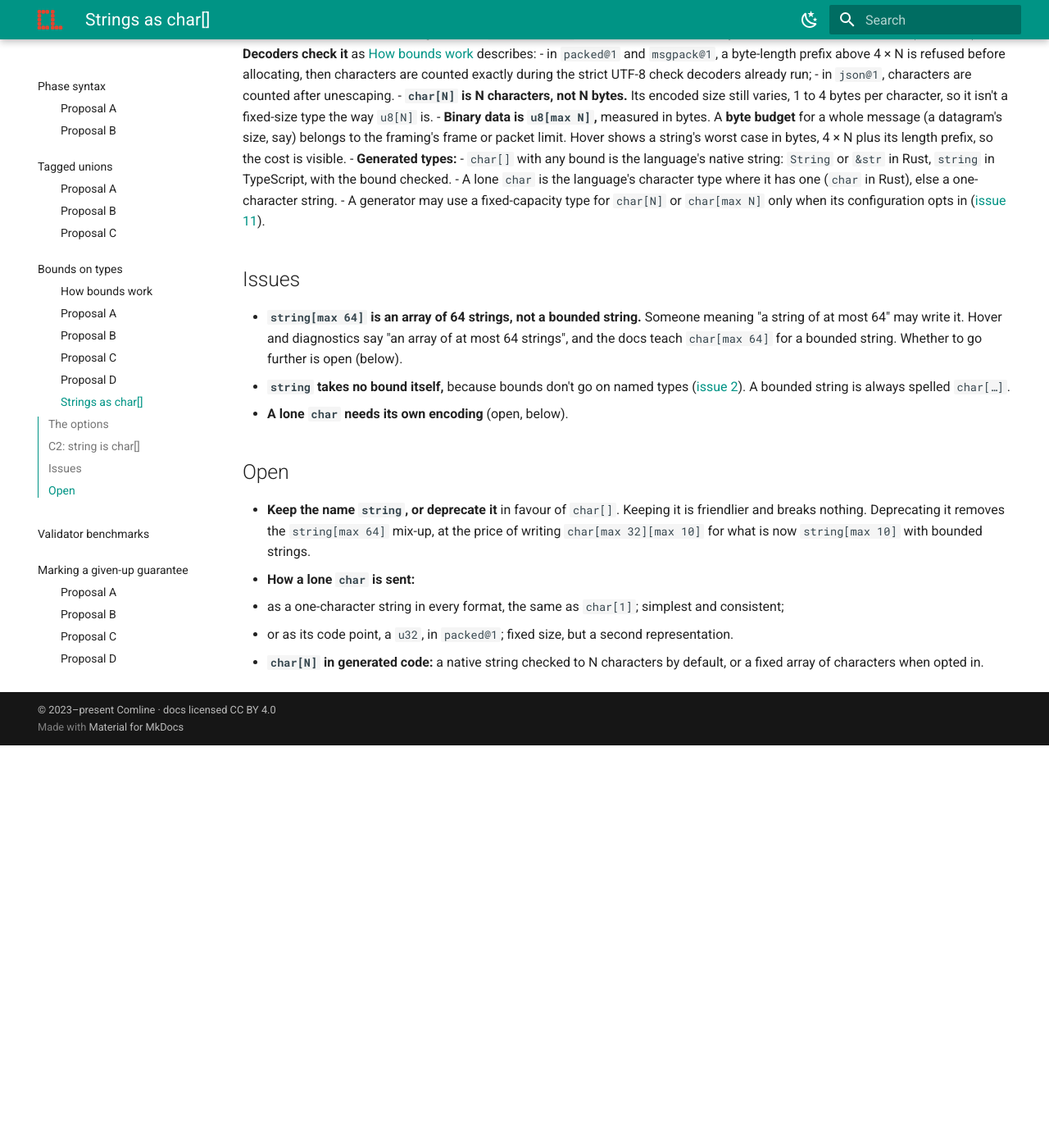
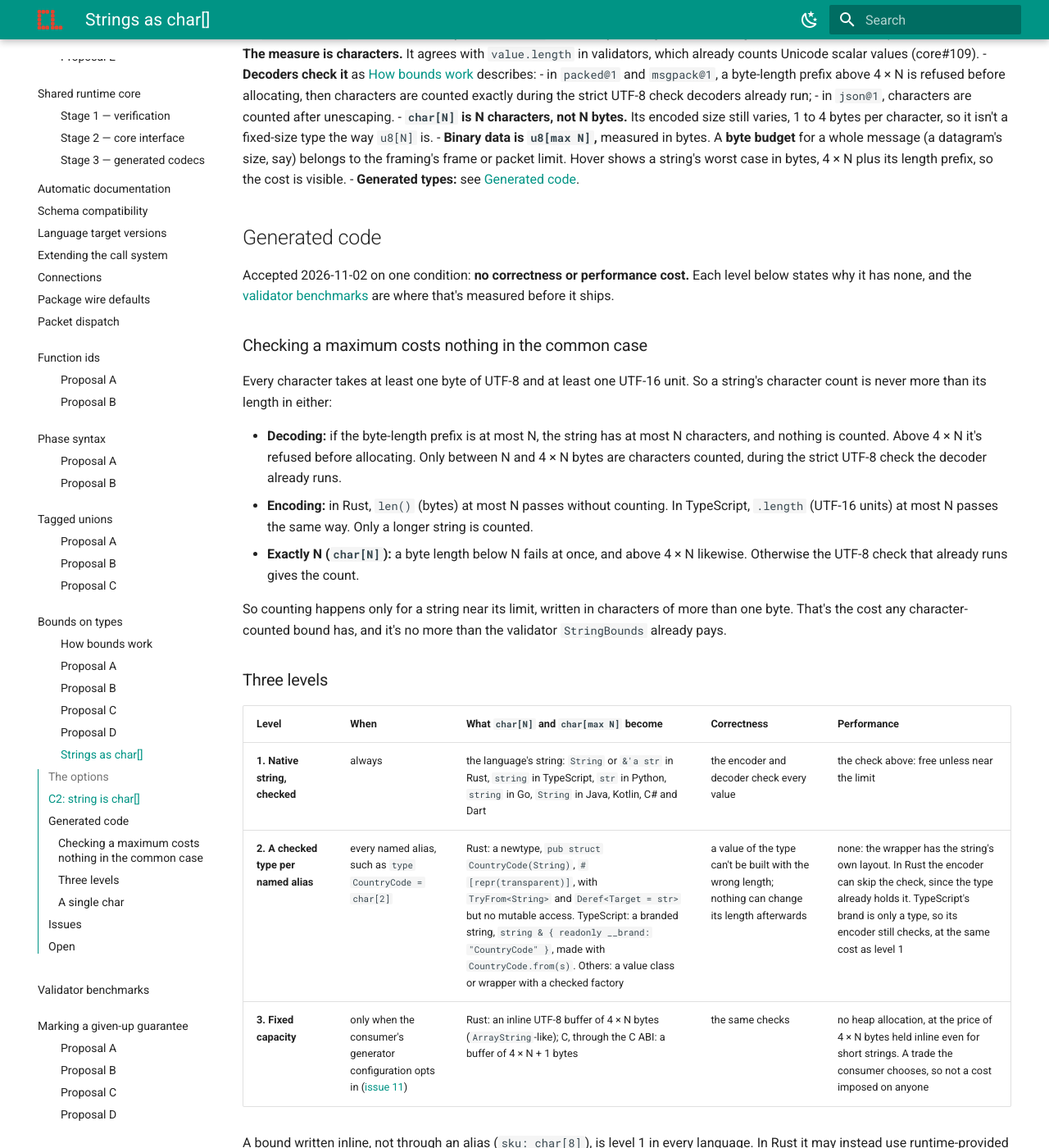
Before and after one commit to ComlineProject/docs, an MkDocs documentation site: the page built from docs/docs/proposals/type-bounds/char-strings.md, in a window 1280 px wide and 1400 px high, scrolled down 1484 px. Shown: the whole window at 82% size. Built offline with MkDocs 1.6.1 and Material for MkDocs 9.7.7, drawn with Linux system fonts in a browser that asks for light colours; the version menu is left out; before the commit the page ends 2393 px from its top, so only the background shows below that; some of the changed text lies outside the part shown.

Commit message:
proposals: char[] in generated code, and string kept
string stays the name for a sequence of characters. Generated code has
three levels, accepted on the condition of no correctness or
performance cost: the native string checked (free unless a string is
near its limit, since a character takes at least one byte and one
UTF-16 unit), a checked newtype or branded type per named alias, and
fixed capacity only when a consumer opts in. A single char maps to a
code point type where a language's own char is a UTF-16 unit.

```diff
--- a/docs/docs/proposals/type-bounds/char-strings.md
+++ b/docs/docs/proposals/type-bounds/char-strings.md
@@ -30,8 +30,9 @@
 - **`char` is one Unicode scalar value:** a code point from U+0000 to U+10FFFF,
   excluding the surrogate halves. It's what every format and generator already
   treats a string as a sequence of: strict UTF-8, lone surrogates refused.
-- **`char[]` is a string,** and `string` is the built-in name for it. Existing
-  schemas keep writing `string`.
+- **`char[]` is a string,** and `string` is the built-in name for it: a
+  sequence of characters. `string` stays (decided 2026-11-02); existing
+  schemas keep writing it.
 - **Bounds use the array syntax, the same as every other array:**
 
   | Written | Means |
@@ -64,21 +65,68 @@
   whole message (a datagram's size, say) belongs to the framing's frame or
   packet limit. Hover shows a string's worst case in bytes, 4 × N plus its
   length prefix, so the cost is visible.
-- **Generated types:**
-  - `char[]` with any bound is the language's native string: `String` or
-    `&str` in Rust, `string` in TypeScript, with the bound checked.
-  - A lone `char` is the language's character type where it has one (`char`
-    in Rust), else a one-character string.
-  - A generator may use a fixed-capacity type for `char[N]` or `char[max N]`
-    only when its configuration opts in
-    ([issue 11](max-only.md#issues-and-resolutions)).
+- **Generated types:** see [Generated code](#generated-code).
+
+## Generated code
+
+Accepted 2026-11-02 on one condition: **no correctness or performance cost.**
+Each level below states why it has none, and the
+[validator benchmarks](../validator-benchmarks.md) are where that's measured
+before it ships.
+
+### Checking a maximum costs nothing in the common case
+
+Every character takes at least one byte of UTF-8 and at least one UTF-16 unit.
+So a string's character count is never more than its length in either:
+
+- **Decoding:** if the byte-length prefix is at most N, the string has at most
+  N characters, and nothing is counted. Above 4 × N it's refused before
+  allocating. Only between N and 4 × N bytes are characters counted, during
+  the strict UTF-8 check the decoder already runs.
+- **Encoding:** in Rust, `len()` (bytes) at most N passes without counting. In
+  TypeScript, `.length` (UTF-16 units) at most N passes the same way. Only a
+  longer string is counted.
+- **Exactly N (`char[N]`):** a byte length below N fails at once, and above
+  4 × N likewise. Otherwise the UTF-8 check that already runs gives the count.
+
+So counting happens only for a string near its limit, written in characters of
+more than one byte. That's the cost any character-counted bound has, and it's
+no more than the validator `StringBounds` already pays.
+
+### Three levels
+
+| Level | When | What `char[N]` and `char[max N]` become | Correctness | Performance |
+|---|---|---|---|---|
+| **1. Native string, checked** | always | the language's string: `String` or `&'a str` in Rust, `string` in TypeScript, `str` in Python, `string` in Go, `String` in Java, Kotlin, C# and Dart | the encoder and decoder check every value | the check above: free unless near the limit |
+| **2. A checked type per named alias** | every named alias, such as `type CountryCode = char[2]` | Rust: a newtype, `pub struct CountryCode(String)`, `#[repr(transparent)]`, with `TryFrom<String>` and `Deref<Target = str>` but no mutable access. TypeScript: a branded string, `string & { readonly __brand: "CountryCode" }`, made with `CountryCode.from(s)`. Others: a value class or wrapper with a checked factory | a value of the type can't be built with the wrong length; nothing can change its length afterwards | none: the wrapper has the string's own layout. In Rust the encoder can skip the check, since the type already holds it. TypeScript's brand is only a type, so its encoder still checks, at the same cost as level 1 |
+| **3. Fixed capacity** | only when the consumer's generator configuration opts in ([issue 11](max-only.md#issues-and-resolutions)) | Rust: an inline UTF-8 buffer of 4 × N bytes (`ArrayString`-like); C, through the C ABI: a buffer of 4 × N + 1 bytes | the same checks | no heap allocation, at the price of 4 × N bytes held inline even for short strings. A trade the consumer chooses, so not a cost imposed on anyone |
+
+A bound written inline, not through an alias (`sku: char[8]`), is level 1 in
+every language. In Rust it may instead use runtime-provided wrappers,
+`CharsExact<N>` and `CharsMax<N>`, with level 2's layout and guarantees.
+
+### A single `char`
+
+Several languages call a UTF-16 unit a `char`, and it can't hold every
+character (`😀` doesn't fit). Generating to it would be a correctness bug, so
+those languages use a code point instead:
+
+| Language | One `char` | Why |
+|---|---|---|
+| Rust | `char` | already one Unicode scalar value |
+| Go | `rune` | the same |
+| Swift | `Unicode.Scalar` | `Character` is a grapheme cluster, not one character |
+| Java, Kotlin | `int`, a code point | their `char` is a UTF-16 unit |
+| C# | `System.Text.Rune` | the same reason |
+| Dart | `int`, a rune | the same reason |
+| TypeScript, Python | a string of exactly one code point, checked | no character type |
 
 ## Issues
 
 - **`string[max 64]` is an array of 64 strings, not a bounded string.** Someone
-  meaning "a string of at most 64" may write it. Hover and diagnostics say "an
-  array of at most 64 strings", and the docs teach `char[max 64]` for a bounded
-  string. Whether to go further is open (below).
+  meaning "a string of at most 64" may write it. With `string` kept, hover and
+  diagnostics say "an array of at most 64 strings", and the docs teach
+  `char[max 64]` for a bounded string.
 - **`string` takes no bound itself,** because bounds don't go on named types
   ([issue 2](max-only.md#issues-and-resolutions)). A bounded string is always
   spelled `char[…]`.
@@ -86,14 +134,13 @@
 
 ## Open
 
-- **Keep the name `string`, or deprecate it** in favour of `char[]`. Keeping
-  it is friendlier and breaks nothing. Deprecating it removes the
-  `string[max 64]` mix-up, at the price of writing `char[max 32][max 10]` for
-  what is now `string[max 10]` with bounded strings.
+- ~~**Keep the name `string`, or deprecate it**~~: decided, kept as the name
+  for a sequence of characters.
 - **How a lone `char` is sent:**
   - as a one-character string in every format, the same as `char[1]`; simplest
     and consistent;
   - or as its code point, a `u32`, in `packed@1`; fixed size, but a second
     representation.
-- **`char[N]` in generated code:** a native string checked to N characters by
-  default, or a fixed array of characters when opted in.
+- ~~**`char[N]` in generated code**~~: decided, the
+  [three levels](#generated-code), on the condition that measurement confirms
+  no correctness or performance cost.
```
